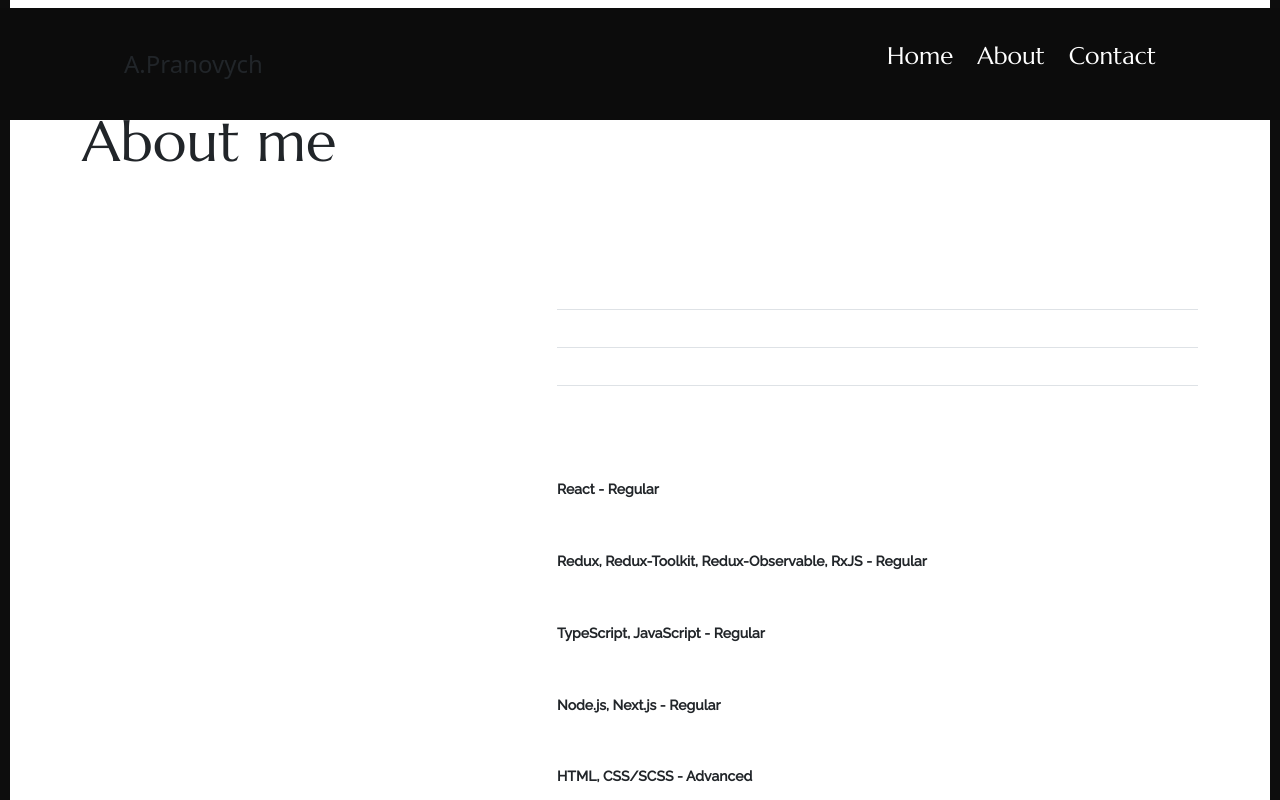
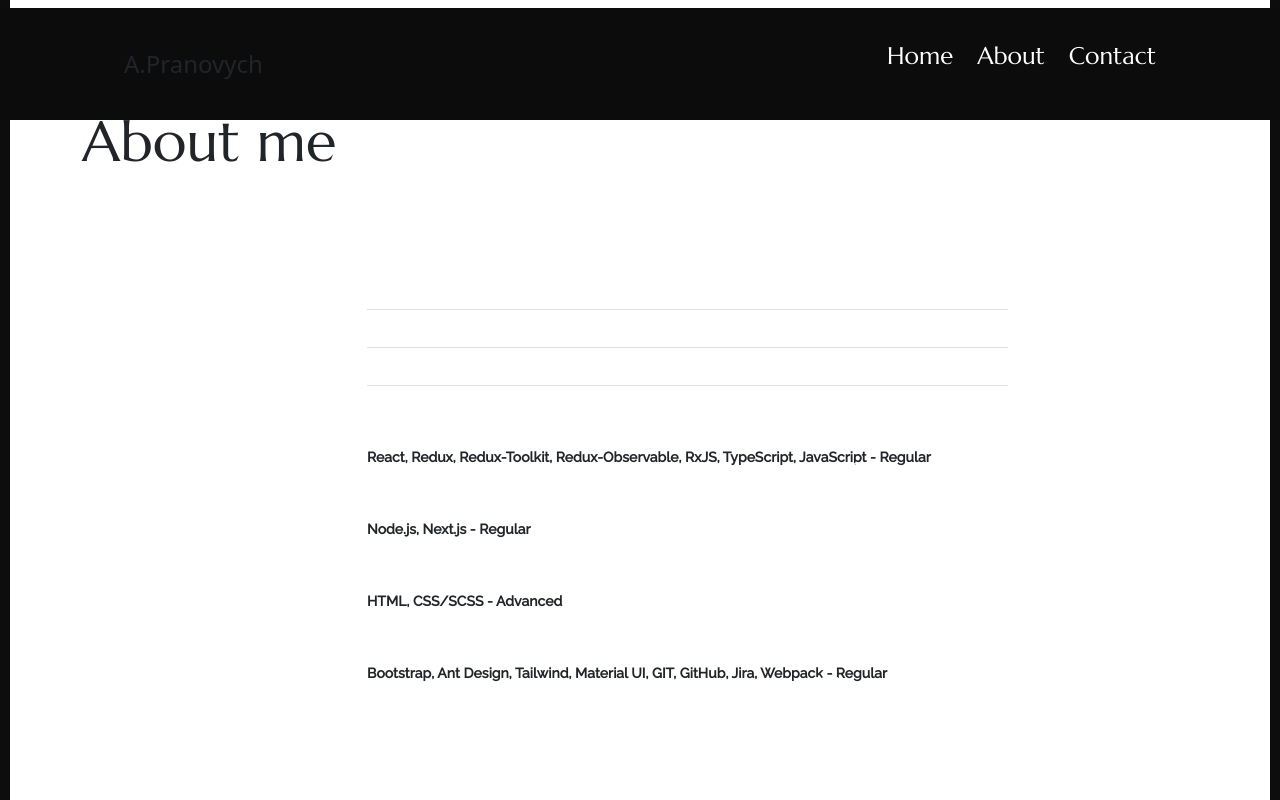
Before and after one commit to InspirationAndMotivation/inspirationandmotivation.github.io, a React (Create React App) app: page /about in a window 1280 px wide. Shown: the top 800 px of the page. Built offline with nearby package versions, Linux system fonts and the light colour scheme; the HTML template or start-up script is replaced by a standard one.

Commit message:
Styling issues fixed

```diff
--- a/src/mockedData.js
+++ b/src/mockedData.js
@@ -41,15 +41,7 @@ const worktimeline = [
 
 const skills = [
   {
-    name: 'React - Regular',
-    value: 80,
-  },
-  {
-    name: 'Redux, Redux-Toolkit, Redux-Observable, RxJS - Regular',
-    value: 80,
-  },
-  {
-    name: 'TypeScript, JavaScript - Regular',
+    name: 'React, Redux, Redux-Toolkit, Redux-Observable, RxJS, TypeScript, JavaScript - Regular',
     value: 80,
   },
   {
@@ -61,18 +53,14 @@ const skills = [
     value: 95,
   },
   {
-    name: 'Bootstrap, Ant Design, Tailwind, Material UI - Regular',
-    value: 75,
-  },
-  {
-    name: 'GIT, GitHub, Jira, Webpack - Regular',
+    name: 'Bootstrap, Ant Design, Tailwind, Material UI, GIT, GitHub, Jira, Webpack - Regular',
     value: 75,
   },
 ];
 
 const contactConfig = {
-  contact_email: 'anastasia.pranovych@gmail.com',
-  contact_phone: '+1(403) 992 0692',
+  contact_email: ' anastasia.pranovych@gmail.com',
+  contact_phone: ' +1 (403) 992-0692',
   description_first:
     'Please, contact me with Whatsapp, Telegram, Linkedin or email.',
   description_second: 'Because I may be out of the country.',
--- a/src/pages/about/index.js
+++ b/src/pages/about/index.js
@@ -20,7 +20,7 @@ export const About = () => {
           </Col>
         </Row>
         <Row className=" sec_sp">
-          <Col lg="5">
+          <Col lg="3">
             <h3 className="color_sec py-4">Work Timeline</h3>
           </Col>
           <Col lg="7">
@@ -40,7 +40,7 @@ export const About = () => {
           </Col>
         </Row>
         <Row className="sec_sp">
-          <Col lg="5">
+          <Col lg="3">
             <h3 className="color_sec py-4">Skills</h3>
           </Col>
           <Col lg="7">
--- a/src/pages/about/style.css
+++ b/src/pages/about/style.css
@@ -3,7 +3,7 @@
 }
 
 .sec_sp {
-  margin-bottom: 4rem;
+  margin-bottom: 2rem;
   font-size: 14px;
 }
 
--- a/src/pages/contact/index.js
+++ b/src/pages/contact/index.js
@@ -25,7 +25,7 @@ export const ContactMe = () => {
             <h3 className="color_sec py-4">Get in touch</h3>
             <div>
               <div className="text">
-                <strong>Email:</strong>{' '}
+                <strong>Email: </strong>{' '}
                 <a href={`mailto:${contactConfig.contact_email}`}>
                   {contactConfig.contact_email}
                 </a>
@@ -33,7 +33,7 @@ export const ContactMe = () => {
               <br />
               <br />
               <div className="d-flex flex-row text">
-                <strong>Phone:</strong>
+                <strong>Phone: </strong>
                 <p>{contactConfig.contact_phone}</p>
               </div>
               <br />
```
